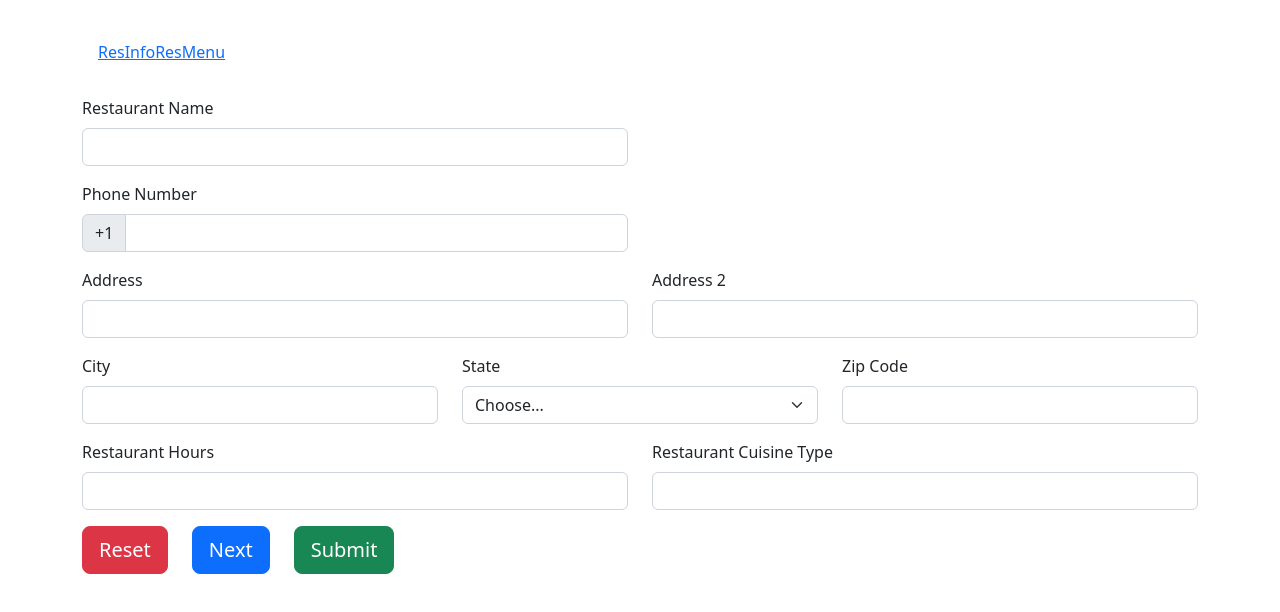
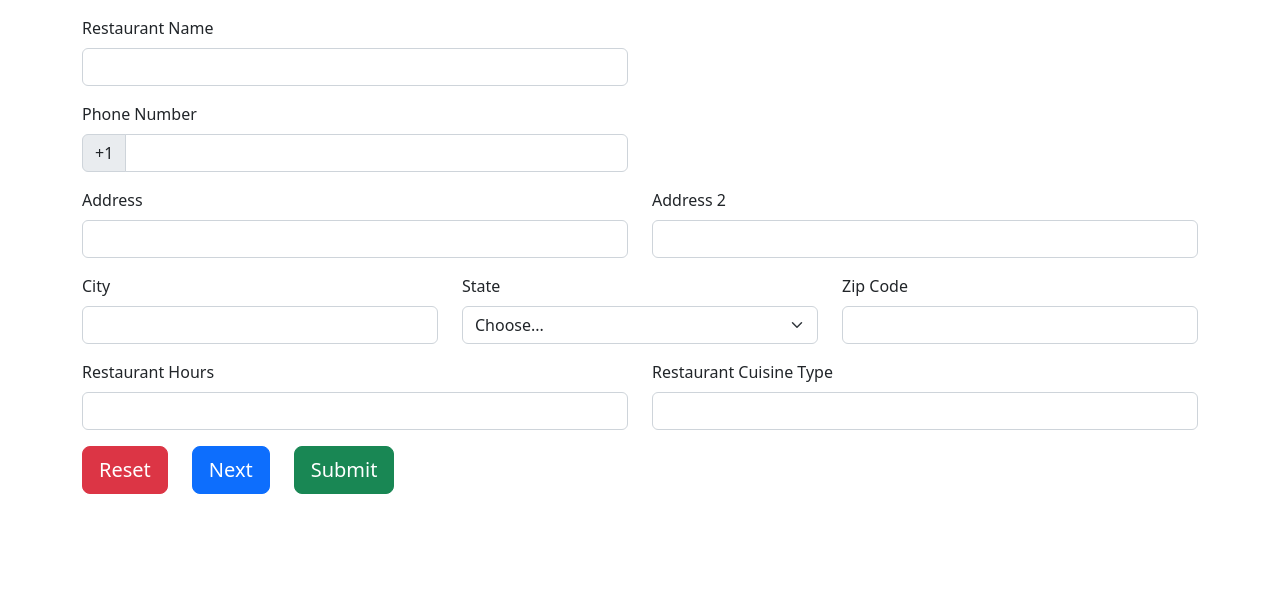
Before and after one commit to Hollie-Fritz/IndividualTaskQ2S3, a React (Create React App) app: page / in a window 1280 px wide. Shown: the top 612 px of the page. Built offline with nearby package versions, Linux system fonts and the light colour scheme.

Commit message:
remove header links

```diff
--- a/src/App.js
+++ b/src/App.js
@@ -1,24 +1,17 @@
-import 'bootstrap/dist/css/bootstrap.min.css';
+import "bootstrap/dist/css/bootstrap.min.css";
 import React from "react";
-import ResInfo from './ResInfo';
-import ResMenu from './ResMenu';
-import { BrowserRouter, Link, Route, Routes } from "react-router-dom";
+import ResInfo from "./ResInfo";
+import ResMenu from "./ResMenu";
+import { BrowserRouter, Route, Routes } from "react-router-dom";
 
 function App() {
-  return (<BrowserRouter>
-<nav>
-  <div className="container mt-4">
-  <div class="p-3 mb-2 bg-gradient-dark text-white">
-    <Link to="/">ResInfo</Link>
-
-    <Link to="/ResMenu/">ResMenu</Link>
-    </div>
-  </div>
-</nav>
-<Routes>
-  <Route path="/" element={<ResInfo />} />
-  <Route path="/ResMenu/" element={<ResMenu />} />
-</Routes>
-</BrowserRouter>)
+  return (
+    <BrowserRouter>
+      <Routes>
+        <Route path="/" element={<ResInfo />} />
+        <Route path="/ResMenu/" element={<ResMenu />} />
+      </Routes>
+    </BrowserRouter>
+  );
 }
 export default App;
```
